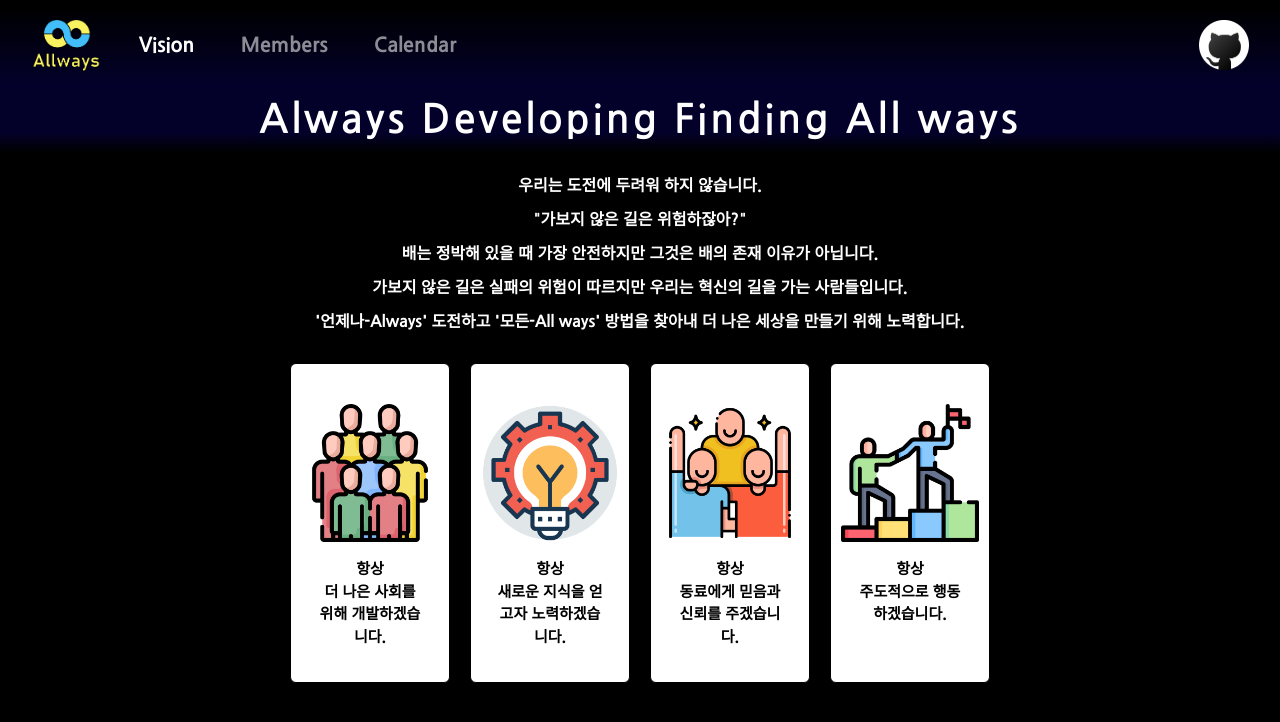
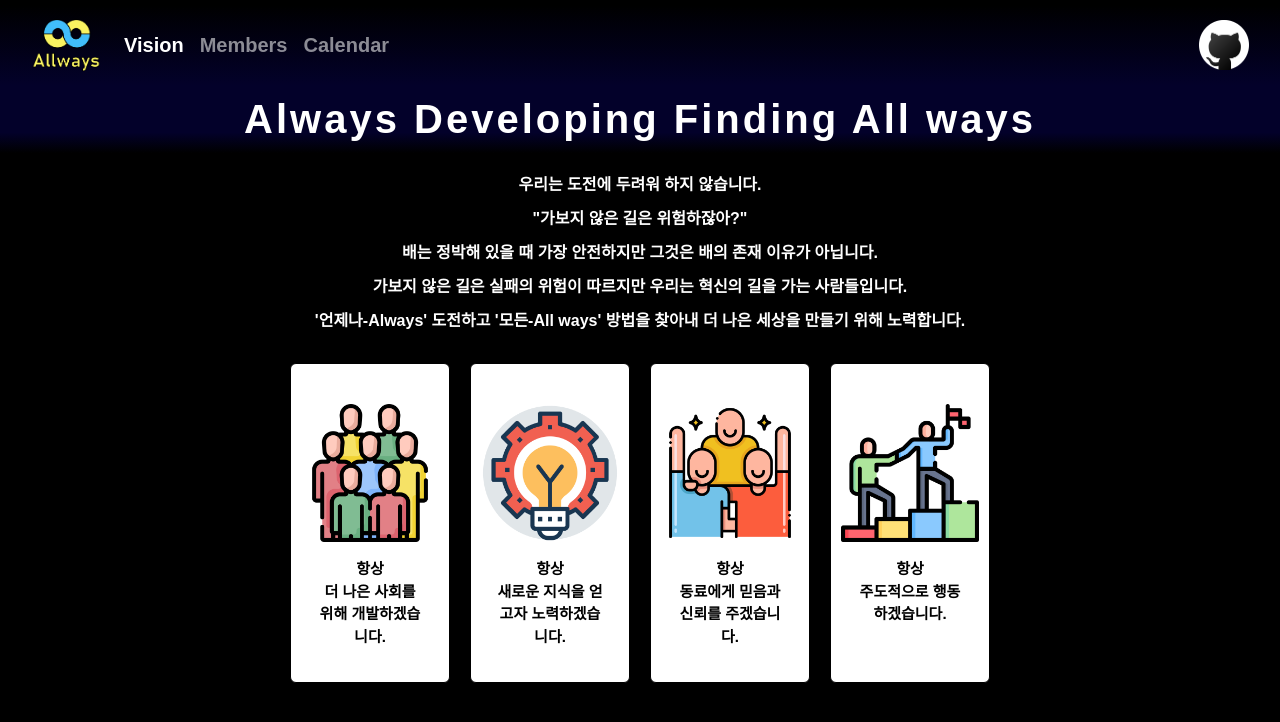
Before and after one commit to KEA-Allways/Team-Page, a React (Create React App) app: page /vision in a window 1280 px wide. Shown: the top 722 px of the page. Built offline with nearby package versions, Linux system fonts and the light colour scheme.

Commit message:
docker test

```diff
--- a/public/index.html
+++ b/public/index.html
@@ -2,14 +2,6 @@
 <html lang="en">
   <head>
     <meta charset="utf-8" />
-    <link rel="icon" href="%PUBLIC_URL%/favicon.ico" />
-    <link href=<link rel="preconnect" href="https://fonts.googleapis.com">
-    <link rel="preconnect" href="https://fonts.gstatic.com" crossorigin>
-    <link href=<link rel="preconnect" href="https://fonts.googleapis.com">
-    <link rel="preconnect" href="https://fonts.gstatic.com" crossorigin>
-    <link href=<link rel="preconnect" href="https://fonts.googleapis.com">
-    <link rel="preconnect" href="https://fonts.gstatic.com" crossorigin>
-    <link href="https://fonts.googleapis.com/css2?family=Gowun+Dodum&family=Nanum+Gothic:wght@400;700;800&family=Roboto:ital,wght@0,100;0,300;0,400;0,500;1,100;1,300;1,400;1,500&display=swap" rel="stylesheet"/>
     <meta name="viewport" content="width=device-width, initial-scale=1" />
     <meta name="theme-color" content="#000000" />
     <meta
--- a/src/App.js
+++ b/src/App.js
@@ -1,13 +1,10 @@
 
 import React, { useState, useEffect, useRef } from 'react';
 import { BrowserRouter, Routes, Route } from 'react-router-dom';
-import "./styles/App.css"; // 스타일링 파일 임포트
 import Home from './pages/Home';
 import Members from './pages/Members';
 import First from './pages/First';
-
 import ReactCalendar from './pages/ReactCalendar';
-
 import Vision from './pages/Vision';
 
 
--- a/src/pages/Navbar.js
+++ b/src/pages/Navbar.js
@@ -12,12 +12,14 @@ function Navbar() {
     <div className="back">
        <nav className="navbar navbar-expand-lg navbar-dark py-lg-0 px-lg-3">
             <a className="navbar-brand" href="/home"><img src={logoImage} width={70} alt="로고" /></a>
-            <button type="button" className="navbar-toggler me-0" data-bs-toggle="collapse" data-bs-target="#navbarCollapse">
+
+            {/* <button type="button" className="navbar-toggler me-0" data-bs-toggle="collapse" data-bs-target="#navbarCollapse">
                 <span className="navbar-toggler-icon"></span>
-            </button>
+            </button> */}
+
             <div className="collapse navbar-collapse" id="navbarCollapse">
                 <div className="navbar-nav">
-                <Link to="/vision" className={`nav-item nav-link ${location.pathname === '/vision' ? 'active' : ''}`}>Vision</Link>
+                <Link to="/vision"  className={`nav-item nav-link ${location.pathname === '/vision' ? 'active' : ''}`}>Vision</Link>
                 <Link to="/members" className={`nav-item nav-link ${location.pathname === '/members' ? 'active' : ''}`}>Members</Link>
                 <Link to="/calendar" className={`nav-item nav-link ${location.pathname === '/calendar' ? 'active' : ''}`}>Calendar</Link>
                 </div>
--- a/src/styles/App.css
+++ b/src/styles/App.css
@@ -9,7 +9,7 @@ body {
 
 .active {
   /* nav바 선택된 탭에 효과 추가 */
-  /* text-decoration: underline; */
+  color: blue;
 }
 
 .visible {
@@ -61,9 +61,8 @@ body {
 .navbar {
   margin-top: 5px;
 }
+
 .nav-item {
-  margin-left: 15px;
-  margin-right: 15px;
   font-size: 20px;
 }
 
```
Also changed, not shown: src/styles/navbar.css (added).
